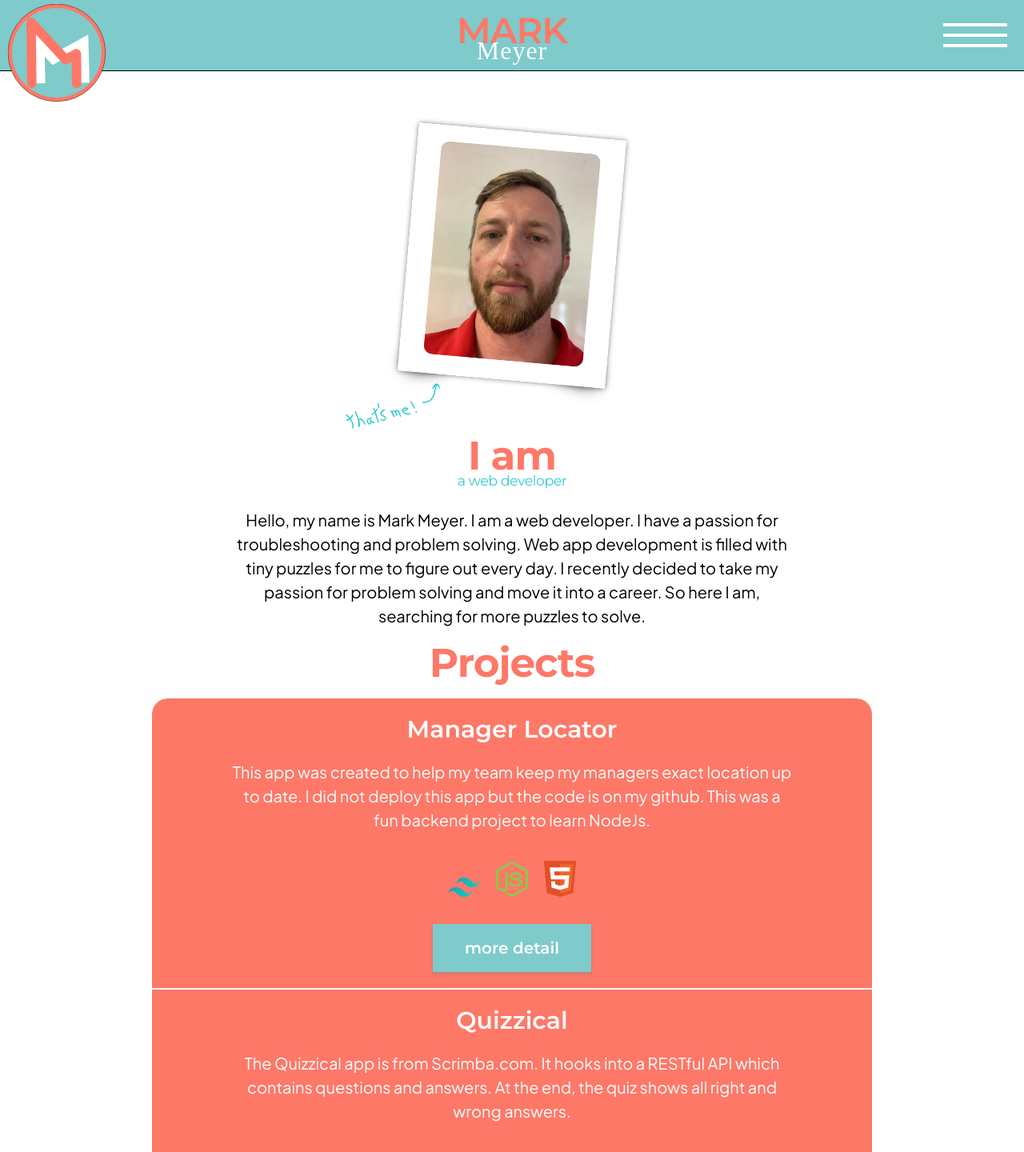
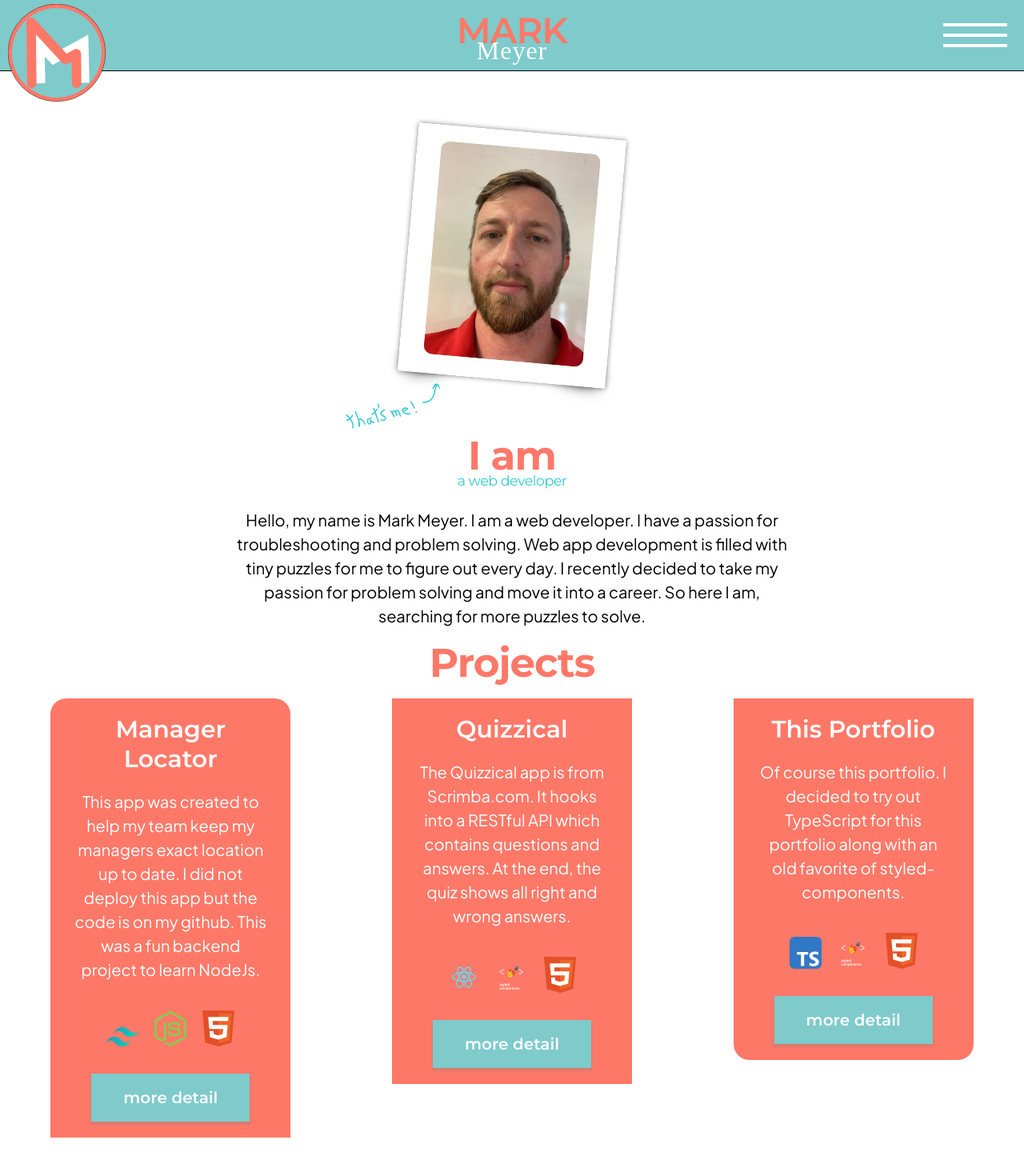
Before and after one commit to mcfliermeyer/Portfolio, a React (Create React App) app: page / in a window 1280 px wide. Shown: the top 1440 px of the page at 80% size. Built offline with nearby package versions, Linux system fonts and the light colour scheme; a web font is replaced by a local one.

Commit message:
flipcard layout for non-mobile

```diff
--- a/src/components/FlipCard.tsx
+++ b/src/components/FlipCard.tsx
@@ -104,7 +104,7 @@ interface Props extends FlipCardProps {
   backComponents: JSX.Element[];
 }
 
-const FlipCard: FunctionComponent<Props> = (props: Props) => {
+const FlipCard = (props: Props) => {
   const [isFlipped, setIsFlipped] = useState(false);
   const [frontRef, [, frontCardHeight]] = useElementSize();
   const [backRef, [, backCardHeight]] = useElementSize();
@@ -159,7 +159,7 @@ const FlipCard: FunctionComponent<Props> = (props: Props) => {
   );
 };
 
-// FlipCard.Styled = StyledFlipCard;
+FlipCard.Styled = StyledFlipCard;
 export default FlipCard;
 
 //to do figure out the difference between props in the styled componenet interface props and the normal props interface. no clue. just
--- a/src/components/Projects.tsx
+++ b/src/components/Projects.tsx
@@ -23,10 +23,20 @@ const StyledProjects = styled.div`
     font-family: ${(props) => props.theme.fonts.nameTitleFont};
     margin: 0 0 0.2rem;
   }
+  @media (min-width: 1140px) {
+    ${FlipCard.Styled} {
+      min-width: 300px;
+    }
+    .large-screen-flex {
+      display: flex;
+      flex-direction: row;
+    }
+    //probably change this to grid auto-fit or auto-fill because flex auto shrinks everthing
+  }
 `;
 
 const Projects = () => {
-  const theme = useTheme()
+  const theme = useTheme();
   return (
     <StyledProjects>
       <NewSection title={"Projects"} />
```
